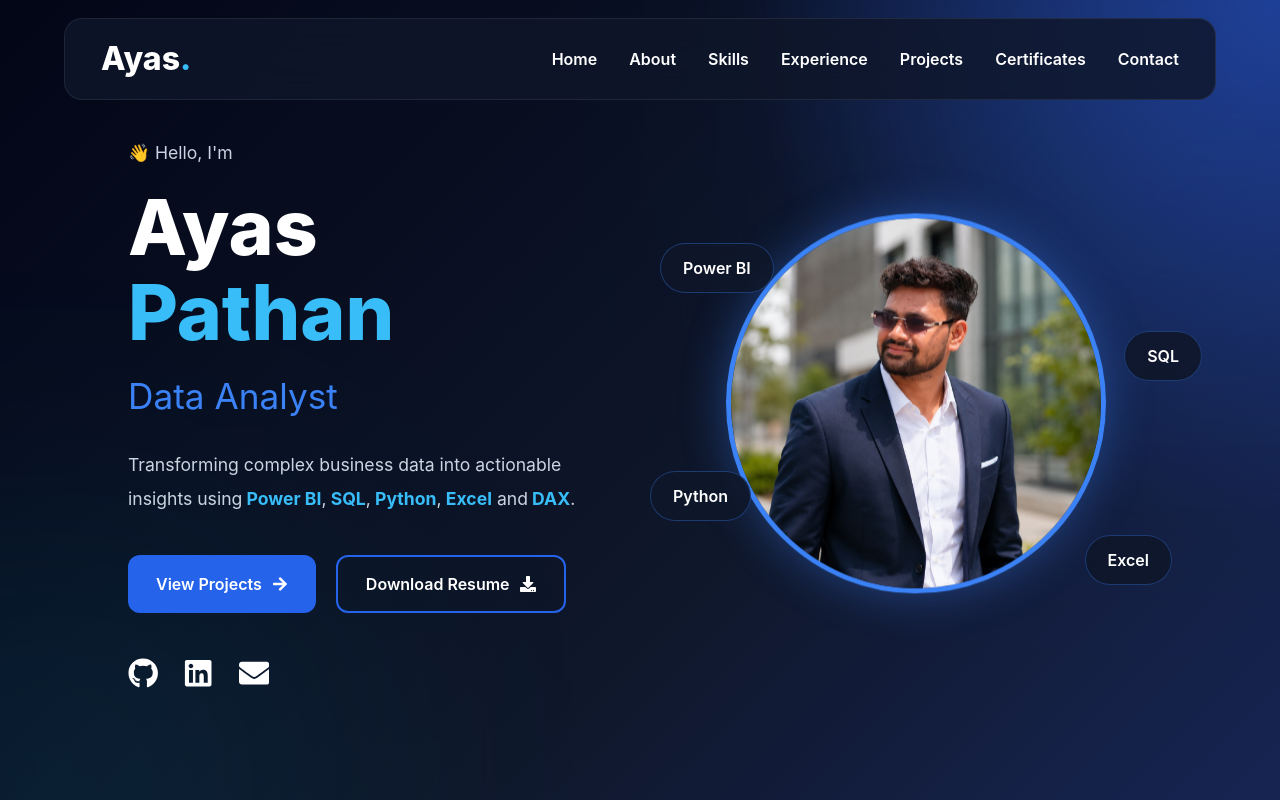
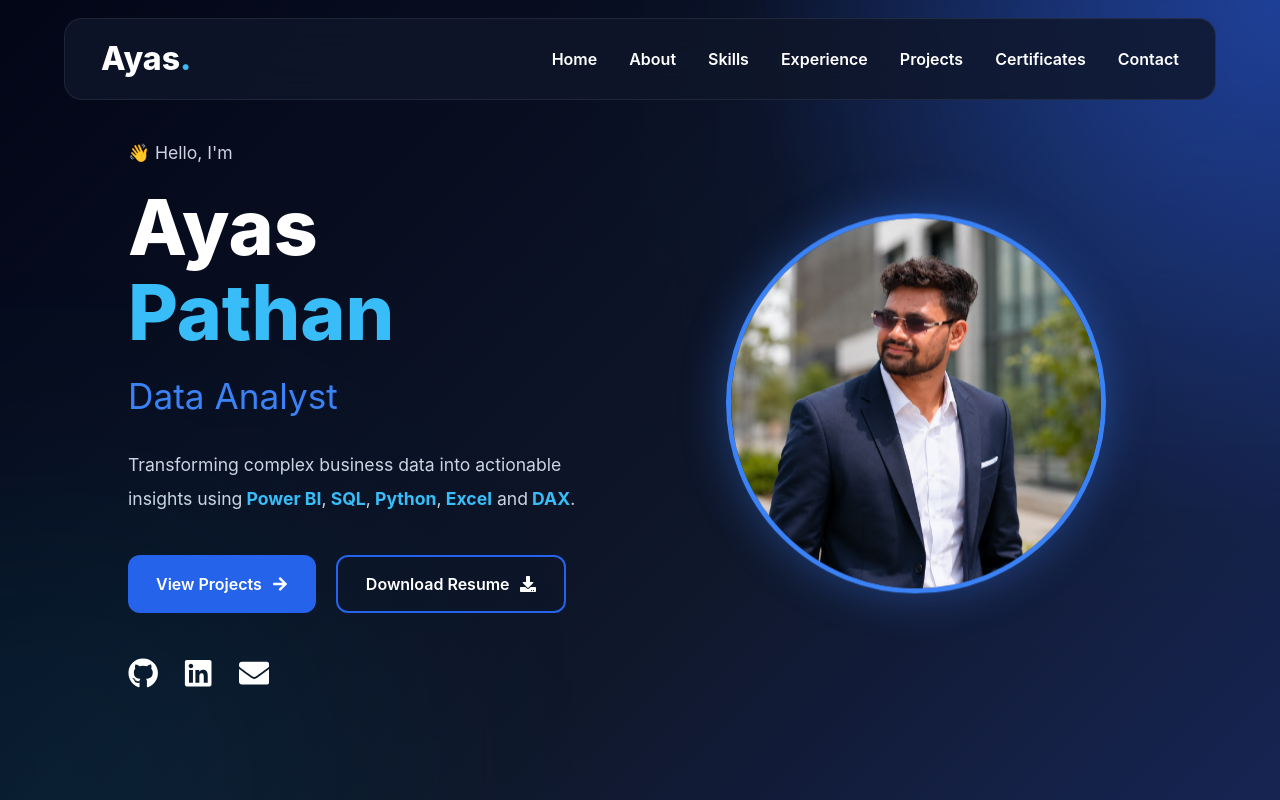
Before and after one commit to AyasPathan007/data-analyst-portfolio, a React (Vite) app: page / in a window 1280 px wide. Shown: the top 800 px of the page. Built offline with nearby package versions, Linux system fonts and the light colour scheme.

Commit message:
Update portfolio design and content

```diff
--- a/src/components/Hero/Hero.css
+++ b/src/components/Hero/Hero.css
@@ -214,30 +214,6 @@
 
 }
 
-/* Floating badges */
-
-.floating{
-
-  position:absolute;
-
-  background:rgba(15,23,42,.9);
-
-  color:white;
-
-  padding:12px 22px;
-
-  border-radius:30px;
-
-  border:1px solid rgba(59,130,246,.35);
-
-  backdrop-filter:blur(10px);
-
-  font-weight:600;
-
-  animation:float 4s ease-in-out infinite;
-
-}
-
 .one{
 
   top:5%;
--- a/src/components/Hero/Hero.jsx
+++ b/src/components/Hero/Hero.jsx
@@ -90,12 +90,6 @@ function Hero() {
               alt="Ayas Pathan"
             />
           </div>
-
-          <div className="floating one">Power BI</div>
-          <div className="floating two">SQL</div>
-          <div className="floating three">Python</div>
-          <div className="floating four">Excel</div>
-
         </div>
 
       </div>
```
